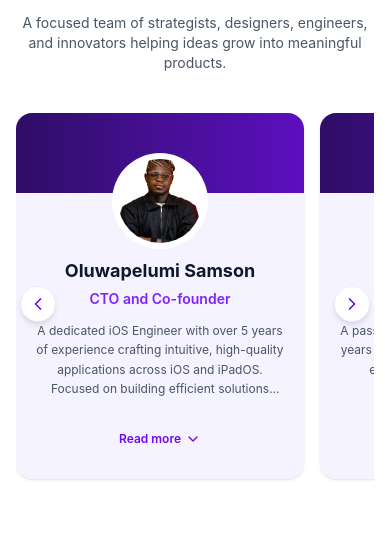
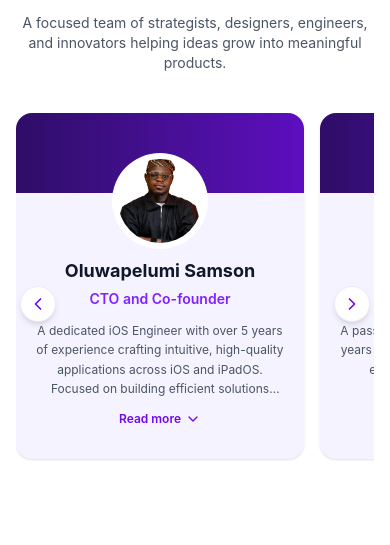
Before and after one commit to Bloombash-Global/Bloombash-frontend, a React (Vite) app: page /about in a window 390 px wide. Shown: the part 1853-2398 px from the top of the page. Built offline with nearby package versions, Linux system fonts and the light colour scheme.

Commit message:
fix: expand team cards independently

```diff
--- a/src/components/TeamSection.jsx
+++ b/src/components/TeamSection.jsx
@@ -144,7 +144,7 @@ const TeamSection = () => {
           <div
             ref={scrollRef}
             onScroll={updateScrollState}
-            className='flex gap-4 sm:gap-6 md:gap-8 overflow-x-auto pb-4 px-6 sm:px-0 snap-x snap-mandatory scrollbar-hide'>
+            className='flex items-start gap-4 sm:gap-6 md:gap-8 overflow-x-auto pb-4 px-6 sm:px-0 snap-x snap-mandatory scrollbar-hide'>
             {team.map((member, index) => (
               <div
                 key={member.name}
```
